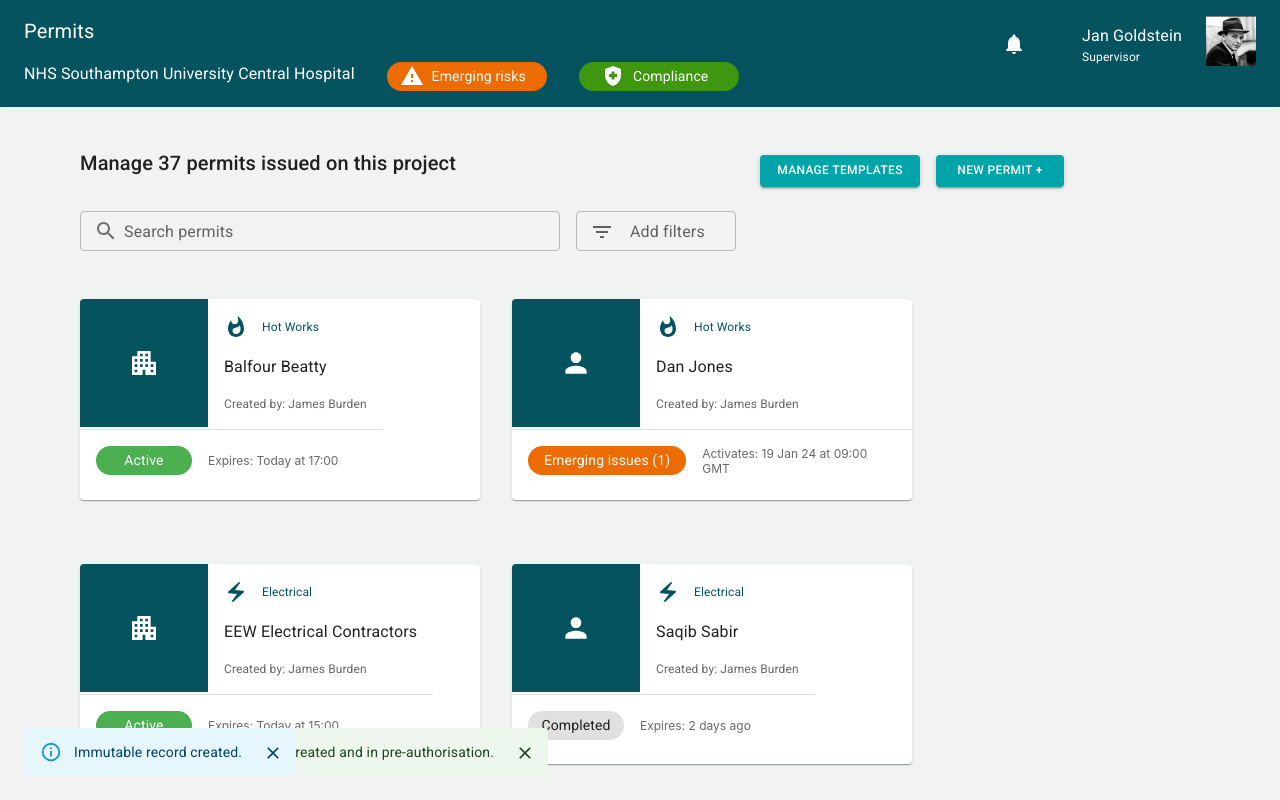
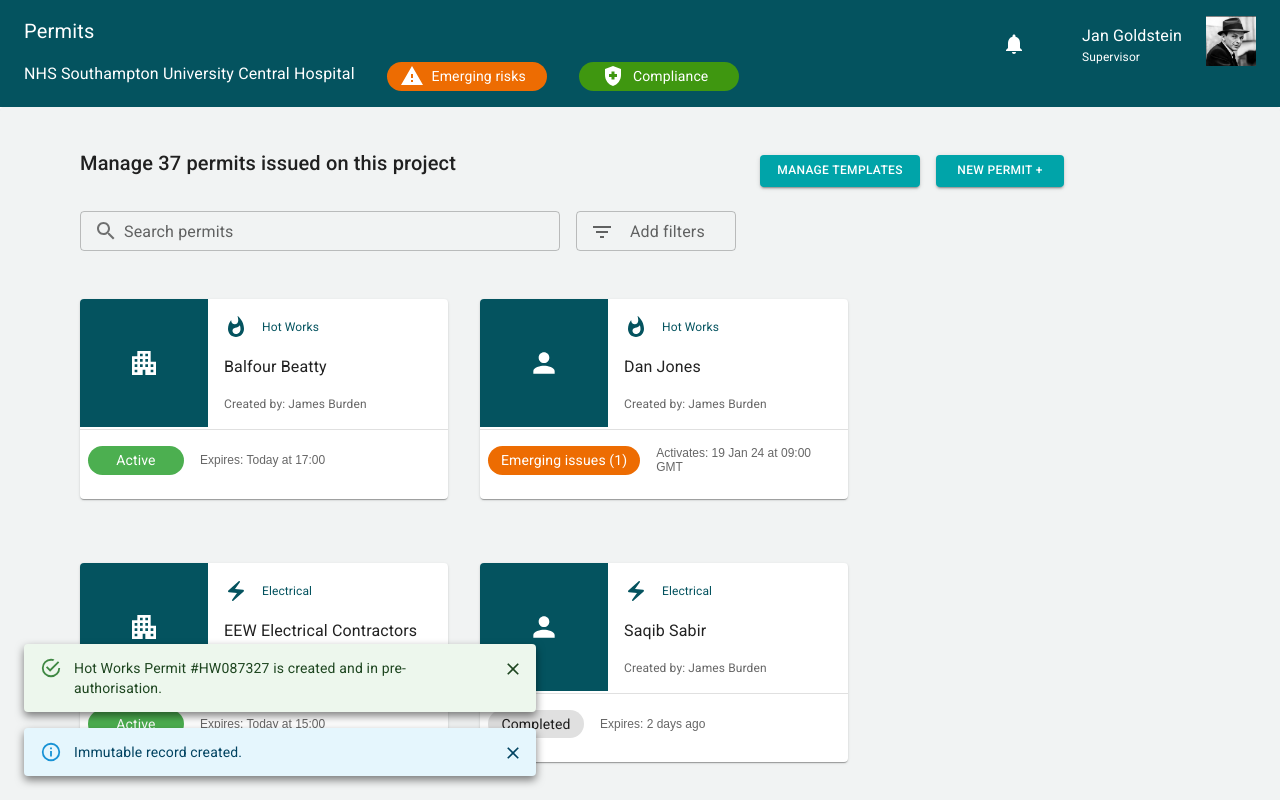
Before and after one commit to Catherinen29/skunkworks, a React (Create React App) app: page /permits in a window 1280 px wide. Shown: the top 800 px of the page. Built offline with nearby package versions, Linux system fonts and the light colour scheme.

Commit message:
Spacing, navigation & snackbars.

```diff
--- a/src/components/Permits.js
+++ b/src/components/Permits.js
@@ -1,5 +1,5 @@
 import { useNavigate } from 'react-router-dom'
-import { Alert, Box, Button, Card, CardContent, Collapse, Dialog, DialogActions,
+import { Alert, Box, Button, Card, CardActionArea, CardContent, Collapse, Dialog, DialogActions,
     DialogContent, DialogTitle, FormControl, IconButton,
     InputAdornment, List, ListItem, ListItemIcon, MenuItem, Paper, Snackbar, TextField,
     Typography } from "@mui/material";
@@ -291,7 +291,7 @@ return(
         <Box sx={{display: 'flex', flexWrap: 'wrap', width: '80%'}}>
 
             {(filter === 'Date') && permits.filter((permit) => permit.expiresAt.includes('Today')).map((permit) => (
-                <Card sx={{width: '25rem', m: '2rem', ml: 0, display: 'flex'}}>
+                <Card sx={{width: '20rem', m: '2rem', ml: 0, display: 'flex'}}>
                 <CardContent sx={{p: 0}}>
                     <Box sx={{display: 'flex', flexDirection: 'row'}}>
                         <Box sx={{width: '8rem', height: '8rem',
@@ -343,8 +343,9 @@ return(
 
 
             {(filter !== 'Date') && permits.map((permit) => (
-                <Card sx={{width: '25rem', m: '2rem', ml: 0, display: 'flex'}}>
-                    <CardContent sx={{p: 0}}>
+                <Card sx={{width: '23rem', m: '2rem', ml: 0, display: 'flex'}}>
+                    <CardContent sx={{p: 0, width: '100%'}}>
+                    <CardActionArea onClick={() => navigate('/hotworkspermit')}>
                         <Box sx={{display: 'flex', flexDirection: 'row'}}>
                             <Box sx={{width: '8rem', height: '8rem',
                             display: 'flex', justifyContent: 'center', alignItems: 'center',
@@ -374,10 +375,8 @@ return(
                             </List>
                         </Box>
 
-
-
                         <Box sx={{display: 'flex', color: 'rgba(0, 0, 0, 0.6)', fontSize: 12,
-                            alignItems: 'center', flexDirection: 'row',  pl: '1rem', pt: '1rem', pb: 0,
+                                alignItems: 'center', flexDirection: 'row',  pl: '0.5rem', pt: '1rem', pb: 0,
                                 borderTop: 1, borderColor: 'rgba(0, 0, 0, 0.12)'}}>
                             {permit.status === 'Active' && <ActivePermitTag />}
                             {permit.status === 'Emerging issues' && <EmergingIssuesStatusTag />}
@@ -389,6 +388,8 @@ return(
                                 {permit.activatesAt.length > 0 && permit.activatesAt}
                             </Box>
                         </Box>
+
+                    </CardActionArea>
                     </CardContent>
                 </Card>
             ))}
@@ -401,20 +402,21 @@ return(
 
         <Box>
         {/* <Button variant='outlined' onClick={handleShowPermitSuccess}>SHOW IT</Button> */}
-            <Snackbar open={showPermitCreatedMsg} autoHideDuration={6000}
+            <Snackbar open={showPermitCreatedMsg} autoHideDuration={6000} elevation={3}
                     onClose={handleClosePermitSuccess}>
-                <Alert onClose={handleClosePermitSuccess} severity='success'>
+                <Alert onClose={handleClosePermitSuccess} severity='success'
+                    sx={{width: '30rem', mb: '4rem', boxShadow: "0px 4px 8px rgba(0, 0, 0, 0.5)"}}>
                     Hot Works Permit #HW087327 is created and in pre-authorisation.
                 </Alert>
             </Snackbar>
         </Box>
 
-
         <Box>
         {/* <Button variant='outlined' onClick={handleShowImmutableMsg}>SHOW IMMUTABLE MSG</Button> */}
             <Snackbar open={showImmutableMsg} autoHideDuration={6000}
                     onClose={handleCloseImmutableMsg}>
-                <Alert onClose={handleCloseImmutableMsg} severity='info'>
+                <Alert onClose={handleCloseImmutableMsg} severity='info'
+                    sx={{width: '30rem', boxShadow: "0px 4px 8px rgba(0, 0, 0, 0.5)"}}>
                 Immutable record created.
                 </Alert>
             </Snackbar>
```
Lines whose indentation alone changed are shown as unchanged.
